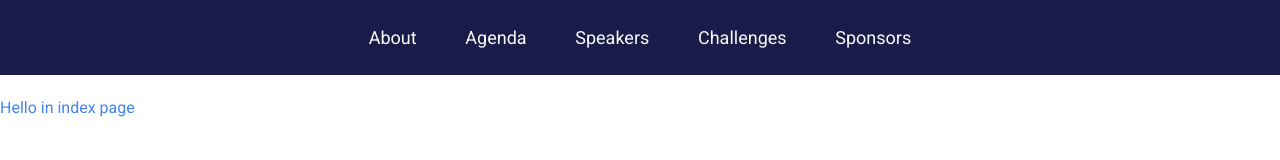
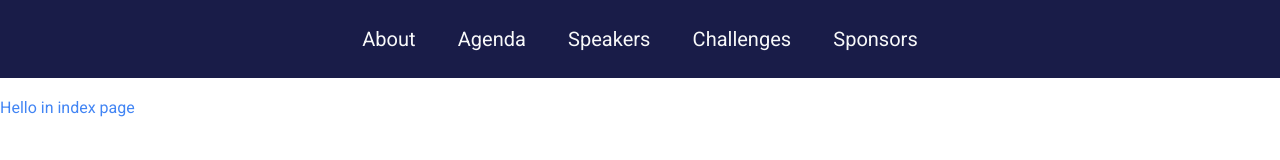
Before and after one commit to GDGAlgiers/Devfest20-Website, a Gatsby site: page /testNavBar in a window 1280 px wide. Built offline with nearby package versions, Linux system fonts and the light colour scheme; Gatsby itself is replaced by a stand-in of ours; what tailwindcss-typography would draw is missing.

Commit message:
Added : Header component for layout

```diff
--- a/src/components/Navbar/Navbar.tsx
+++ b/src/components/Navbar/Navbar.tsx
@@ -1,9 +1,4 @@
-import React, {
-  ReactElement,
-  useEffect,
-  useLayoutEffect,
-  useState,
-} from "react"
+import React, { ReactElement, useLayoutEffect, useState } from "react"
 import styled from "styled-components"
 import cls from "classnames"
 import { SMALL, useAtleastSmall } from "../../utils/medias"
@@ -38,8 +33,10 @@ const links = [
     linkUrl: INDEX_SPONSORS_SECTION,
   },
 ]
-interface Props {}
-function Navbar(props: Props): ReactElement {
+interface NavBarProps {
+  className?: string
+}
+function Navbar({ className }: NavBarProps): ReactElement {
   /// when true it means the screen is atleast 640px wide
   const isSM = useAtleastSmall()
   const [open, setOpen] = useState(false)
@@ -63,7 +60,7 @@ function Navbar(props: Props): ReactElement {
     ))
   }
   return (
-    <StyledNav className="text-xl sm:text-lg">
+    <StyledNav className={className}>
       <MenuButton
         open={open}
         onClick={(e) => toggleNavbar()}
@@ -82,7 +79,10 @@ export default Navbar
 
 const StyledNav = styled.nav.attrs((props) => ({
   ...props,
-  className: cls("flex flex-col py-2 sm:py-4", props.className),
+  className: cls(
+    "flex flex-col py-2 sm:py-4 text-2xl sm:text-xl",
+    props.className
+  ),
 }))``
 const NavLinks = styled.ul.attrs<{ open: boolean }>((props) => {
   const { open } = props
@@ -107,7 +107,7 @@ const NavLinks = styled.ul.attrs<{ open: boolean }>((props) => {
     max-height: 100vh;
     overflow-y: visible;
   }
-  @media (min-width: 640px) {
+  @media ${SMALL} {
     &.collapsed {
       max-height: 100vh;
       overflow-y: visible;
--- /dev/null
+++ b/src/layout/Header.tsx
@@ -0,0 +1,22 @@
+import React, { ReactElement } from "react"
+import styled from "styled-components"
+import cls from "classnames"
+import Navbar from "../components/Navbar/Navbar"
+interface HeaderProps {}
+
+function Header(props: HeaderProps): ReactElement {
+  return (
+    <StyledHeader>
+      <Navbar />
+    </StyledHeader>
+  )
+}
+
+export default Header
+
+/// Styled Components
+
+const StyledHeader = styled.header.attrs((props) => ({
+  ...props,
+  className: cls("fixed w-full bg-nightBlue text-white justify-center"),
+}))``
--- a/src/pages/testNavBar.tsx
+++ b/src/pages/testNavBar.tsx
@@ -1,15 +1,13 @@
-import { Link, PageProps } from "gatsby"
+import { PageProps } from "gatsby"
 import React, { ReactElement } from "react"
 import { H1 } from "../components/typography/typography"
-import Navbar from "../components/Navbar/Navbar"
+import Header from "../layout/header"
 interface Props {}
 
 function TestNavbar({}: PageProps<Props>): ReactElement {
   return (
     <div>
-      <header className="fixed w-full bg-nightBlue text-white">
-        <Navbar></Navbar>
-      </header>
+      <Header />
       <main className="pt-24">
         <H1 className="text-blue">Hello in index page</H1>
       </main>
```
